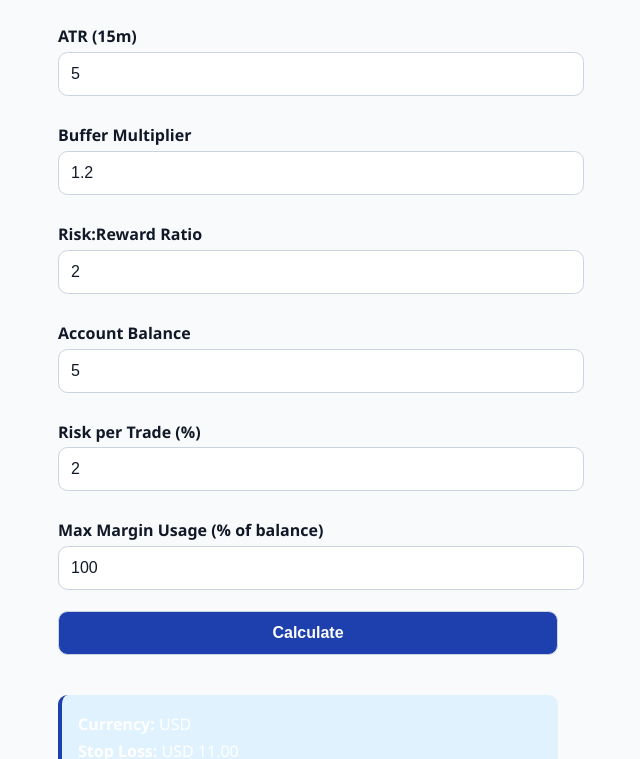
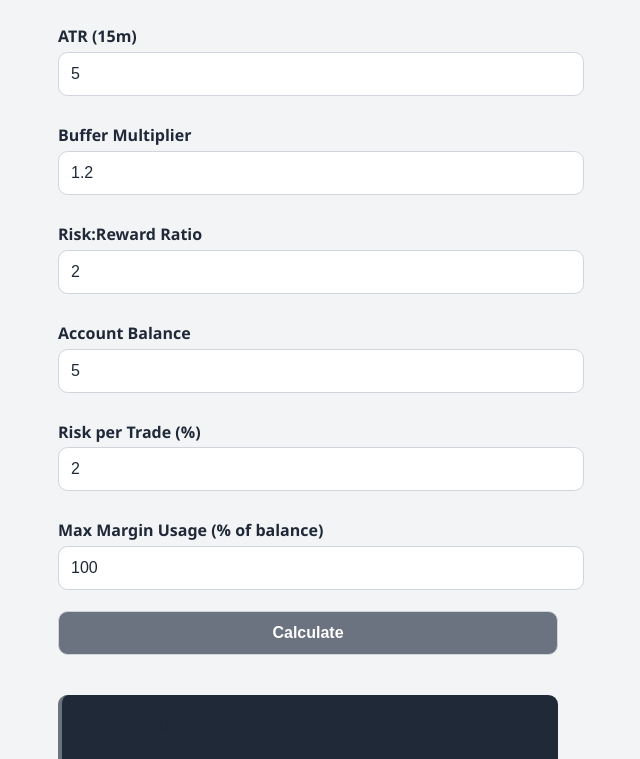
Before and after one commit to sufibanks/btc-sl-tp-calculator, a plain HTML site: page index.html in a window 1280 px wide. Both pictures are taken after typing "5", "5", "5" into the empty fields and a click on the button "Calculate". Shown: the part 429-1188 px from the top of the page, without its empty margins (332-972 px from the left). Drawn offline with Linux system fonts and the light colour scheme.

Commit message:
Update index.html

```diff
--- a/index.html
+++ b/index.html
@@ -5,17 +5,17 @@
   <title>BTC SL/TP & Position Size Calculator</title>
   <style>
     :root {
-      --primary: #1e40af;
-      --secondary: #e0f2fe;
-      --background: #f9fafb;
-      --text: #111827;
-      --card: white;
+      --primary: #6b7280;
+      --secondary: #1f2937;
+      --background: #f3f4f6;
+      --text: #1f2937;
+      --card: #ffffff;
     }[data-theme="dark"] {
-  --primary: #3b82f6;
-  --secondary: #1e3a8a;
-  --background: #0f172a;
-  --text: #f1f5f9;
-  --card: #1e293b;
+  --primary: #9ca3af;
+  --secondary: #111827;
+  --background: #000000;
+  --text: #f9fafb;
+  --card: #1f2937;
 }
 
 body {
@@ -45,7 +45,7 @@ input, select, button {
   width: 100%;
   padding: 0.75rem;
   margin: 0.3rem 0 1rem;
-  border: 1px solid #cbd5e1;
+  border: 1px solid #d1d5db;
   border-radius: 0.6rem;
   font-size: 1rem;
   background-color: var(--card);
@@ -65,7 +65,7 @@ button {
 }
 
 button:hover {
-  background-color: #1d4ed8;
+  background-color: #4b5563;
 }
 
 .result {
@@ -76,7 +76,7 @@ button:hover {
   border-radius: 0.6rem;
   line-height: 1.7;
   font-size: 1rem;
-  color: #fff;
+  color: var(--text);
 }
 
 .toggle-theme {
@@ -151,13 +151,11 @@ button:hover {
       const tpDistance = slDistance * rr;
       const riskAmount = (riskPercent / 100) * balance;
 
-      // Adjust balance if user wants limited margin usage
       const marginCap = (marginLimitPercent / 100) * balance;
       let positionSize = riskAmount / slDistance;
       let notionalSize = positionSize * entry;
 
-      // Enforce margin limit
-      if (notionalSize > marginCap * 50) { // Rough limit to protect high leverage
+      if (notionalSize > marginCap * 50) {
         positionSize = marginCap / entry;
         notionalSize = positionSize * entry;
       }
@@ -173,6 +171,8 @@ button:hover {
         tp = entry + tpDistance;
       }
 
+      const plPerDollar = positionSize;
+
       document.getElementById('result').innerHTML = `
         <strong>Currency:</strong> ${currency}<br />
         <strong>Stop Loss:</strong> ${currency} ${sl.toFixed(2)}<br />
@@ -185,7 +185,9 @@ button:hover {
         <strong>Position Size (BTC):</strong> ${positionSize.toFixed(6)}<br />
         <strong>Notional Trade Size:</strong> ${currency} ${notionalSize.toFixed(2)}<br />
         <strong>Required Leverage:</strong> ${requiredLeverage.toFixed(2)}x<br />
-        <strong>Margin Used:</strong> ${currency} ${(notionalSize / requiredLeverage).toFixed(2)} (${marginLimitPercent}% cap)
+        <strong>Margin Used:</strong> ${currency} ${(notionalSize / requiredLeverage).toFixed(2)} (${marginLimitPercent}% cap)<br /><br />
+
+        <strong>P/L per $1 BTC Move:</strong> ${currency} ${plPerDollar.toFixed(4)}
       `;
     }
   </script></body>
```
